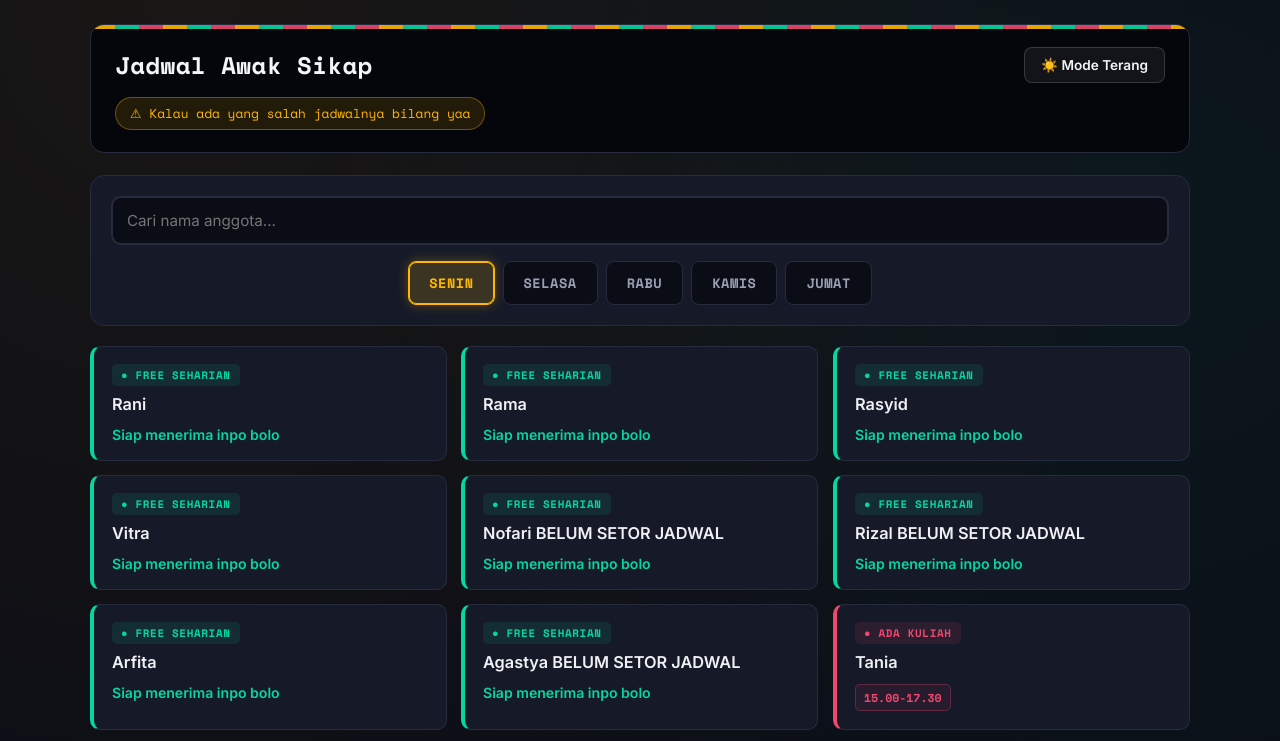
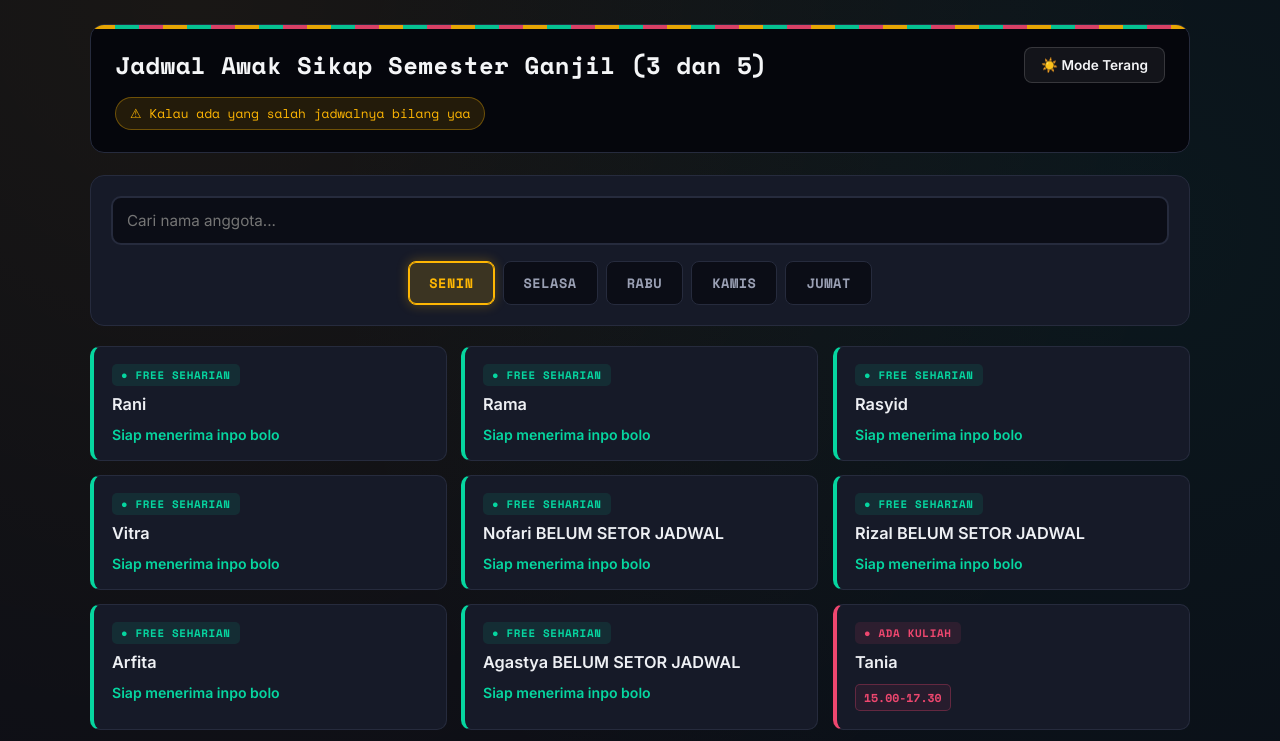
Before and after one commit to sahayaaa/jadwal-organisasi, a plain HTML site: page index.html in a window 1280 px wide. Shown: the top 741 px of the page. Drawn offline with nearby package versions, Linux system fonts and the light colour scheme.

Commit message:
Update index.html

```diff
--- a/index.html
+++ b/index.html
@@ -13,7 +13,7 @@
     <div class="header">
         <div class="header-row">
             <div>
-                <h1>Jadwal Awak Sikap</h1>
+                <h1>Jadwal Awak Sikap Semester Ganjil (3 dan 5)</h1>
             </div>
             <button id="themeToggle" class="theme-btn" onclick="toggleTheme()">☀️ Mode Terang</button>
         </div>
```
